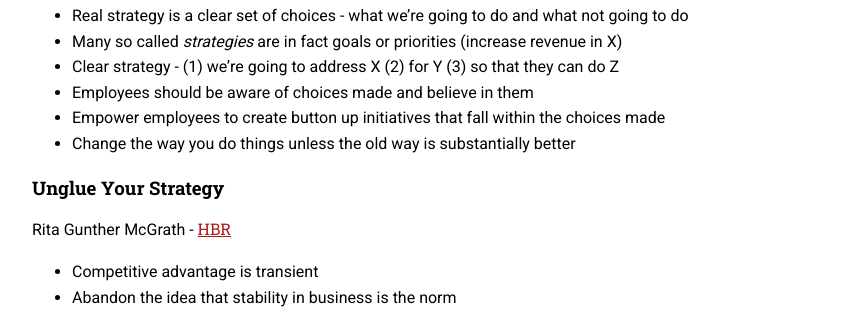
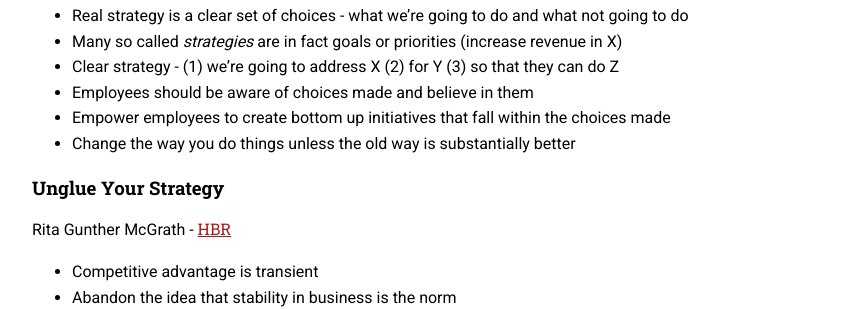
Before and after one commit to sautee/sautee.github.io, a Jekyll site: the page built from pages/fieldnotes.md, in a window 1280 px wide. Shown: the part 291-600 px from the top of the page, without its empty margins (208-1071 px from the left). Built offline with Jekyll 4.4.1, drawn with Linux system fonts in a browser that asks for light colours.

Commit message:
Update fieldnotes.md

```diff
--- a/pages/fieldnotes.md
+++ b/pages/fieldnotes.md
@@ -12,7 +12,7 @@ Freek Vermeulen - [HBR](https://hbr.org/2017/11/many-strategies-fail-because-the
 - Many so called *strategies* are in fact goals or priorities (increase revenue in X)
 - Clear strategy - (1) we're going to address X (2) for Y (3) so that they can do Z
 - Employees should be aware of choices made and believe in them
-- Empower employees to create button up initiatives that fall within the choices made
+- Empower employees to create bottom up initiatives that fall within the choices made
 - Change the way you do things unless the old way is substantially better
 
 ### Unglue Your Strategy
```
